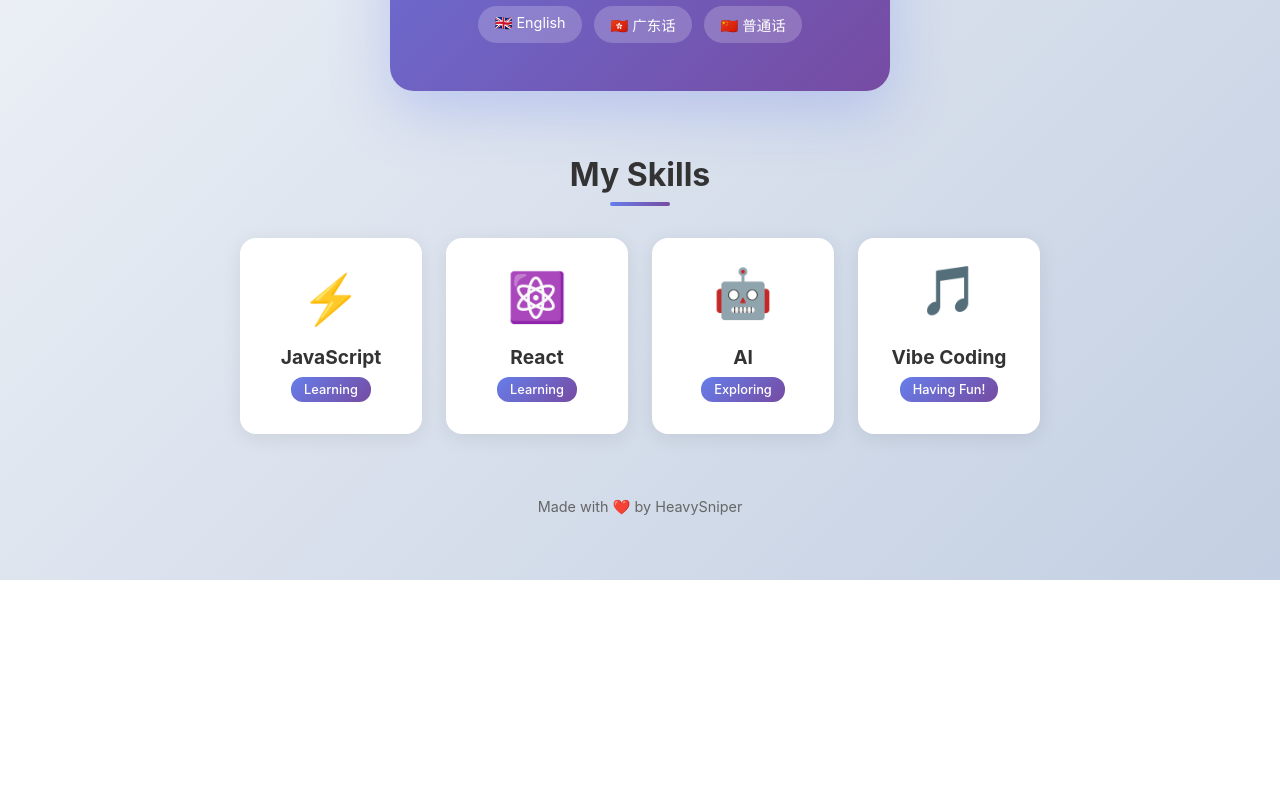
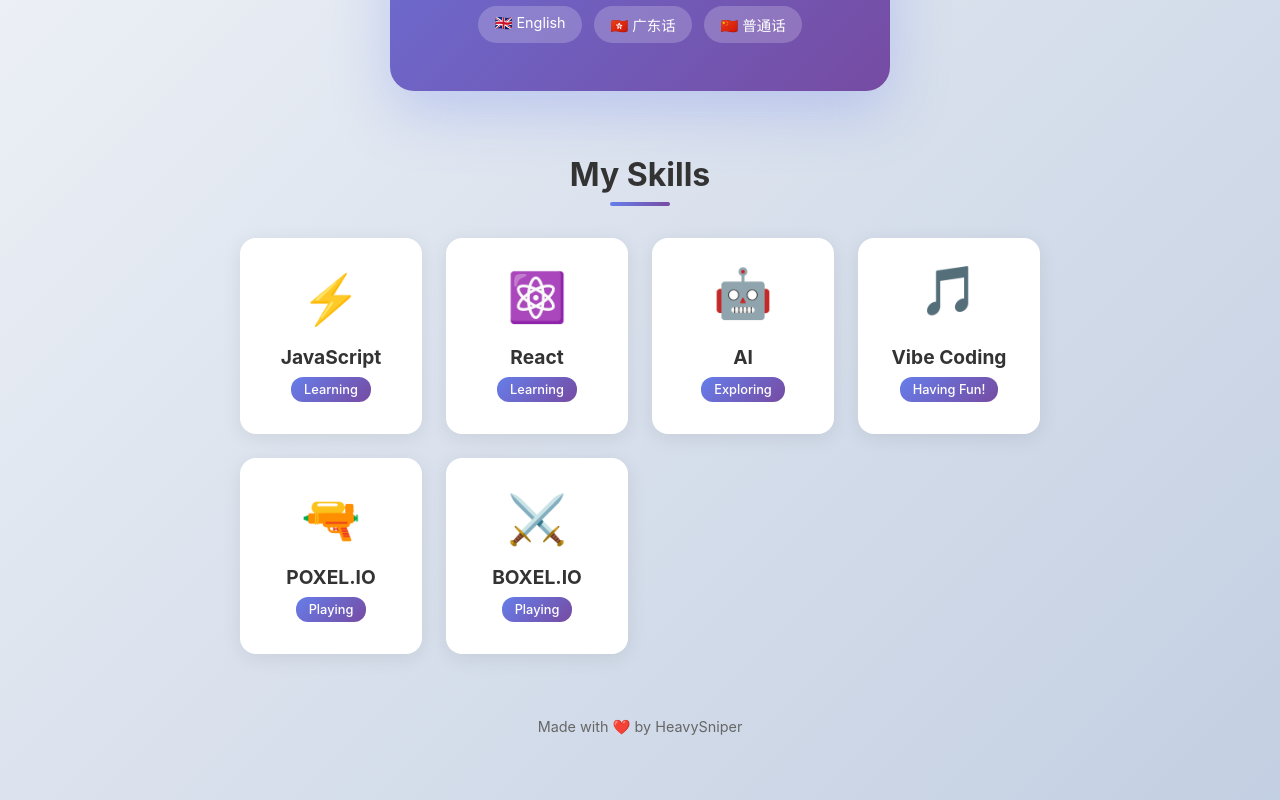
Before and after one commit to wwyethan/my-first-vibe-coding, a React (Vite) app: page / in a window 1280 px wide. Shown: the part 481-1281 px from the top of the page. Before the commit the page ends 1061 px from the top, so only its background shows below. Built offline with nearby package versions, Linux system fonts and the light colour scheme.

Commit message:
feat: add POXEL.IO and BOXEL.IO to skills

```diff
--- a/src/components/Skills.jsx
+++ b/src/components/Skills.jsx
@@ -6,6 +6,8 @@
     { name: 'React', icon: '⚛️', level: 'Learning', color: '#61dafb' },
     { name: 'AI', icon: '🤖', level: 'Exploring', color: '#ff6b6b' },
     { name: 'Vibe Coding', icon: '🎵', level: 'Having Fun!', color: '#a29bfe' },
+    { name: 'POXEL.IO', icon: '🔫', level: 'Playing', color: '#ff9f43' },
+    { name: 'BOXEL.IO', icon: '⚔️', level: 'Playing', color: '#0abde3' },
   ]
 
   return (
```
